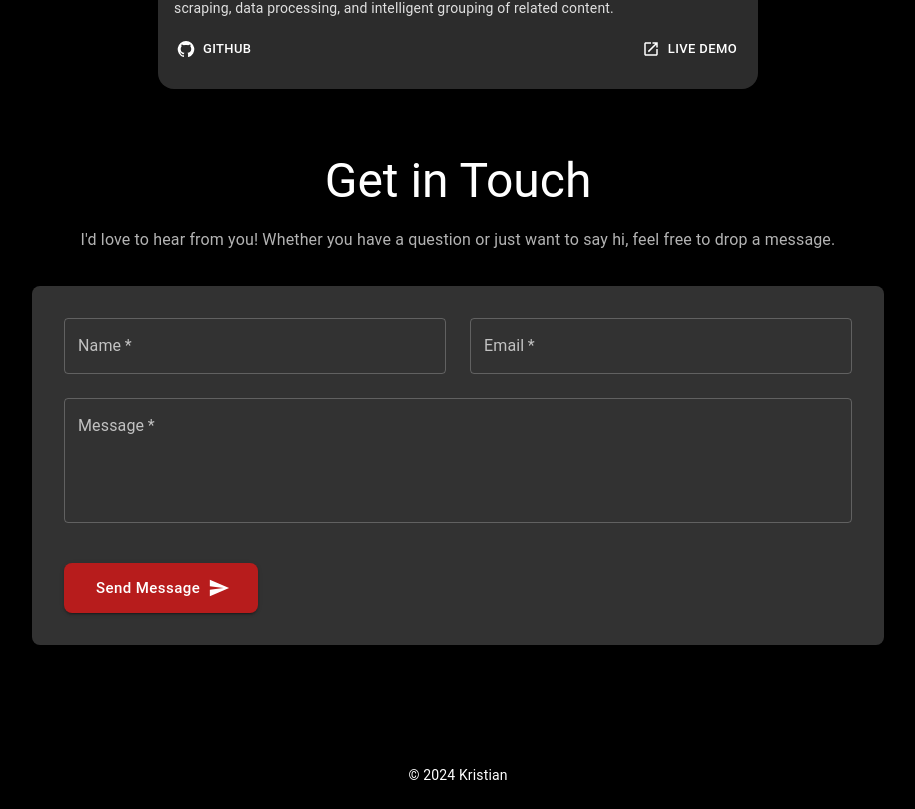
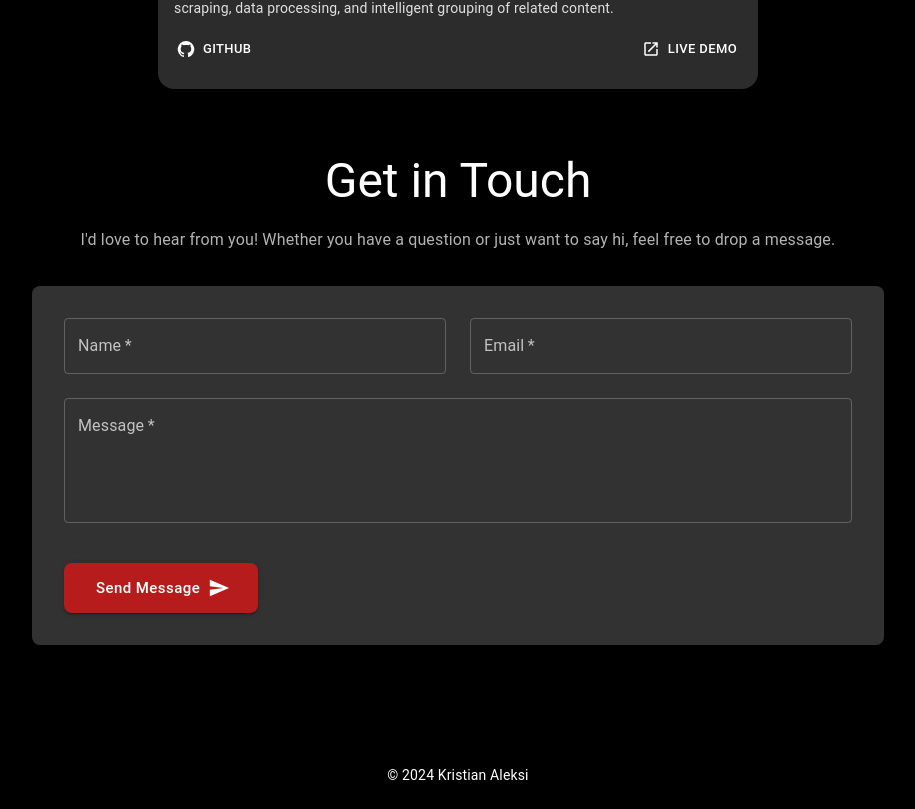
Before and after one commit to dev-kristian/dev-portfolio, a React (Vite) app: page / in a window 1280 px wide. Shown: the part 3155-3964 px from the top of the page, without its empty margins (182-1097 px from the left). Built offline with nearby package versions, Linux system fonts and the light colour scheme; the HTML template or start-up script is replaced by a standard one.

Commit message:
web link update

```diff
--- a/src/App.tsx
+++ b/src/App.tsx
@@ -64,8 +64,8 @@ function App() {
           </Typography>
         </Box>
       ),
-      liveDemo: 'https://medcheck.bio',
-      github: 'https://github.com/dev-kristian/medcheck.bio-frontend',
+      liveDemo: 'https://medcheck-next.vercel.app',
+      github: 'https://github.com/dev-kristian/medcheck.bio',
     },
     {
       name: 'DivusAI',
--- a/src/components/Footer.tsx
+++ b/src/components/Footer.tsx
@@ -4,7 +4,7 @@ import { Box, Typography } from '@mui/material';
 const Footer: React.FC = () => (
   <Box sx={{ p: 3, textAlign: 'center', background: 'black', color:'white' }}>
     <Typography variant="body2">
-      © {new Date().getFullYear()} Kristian
+      © {new Date().getFullYear()} Kristian Aleksi
     </Typography>
   </Box>
 );
```
